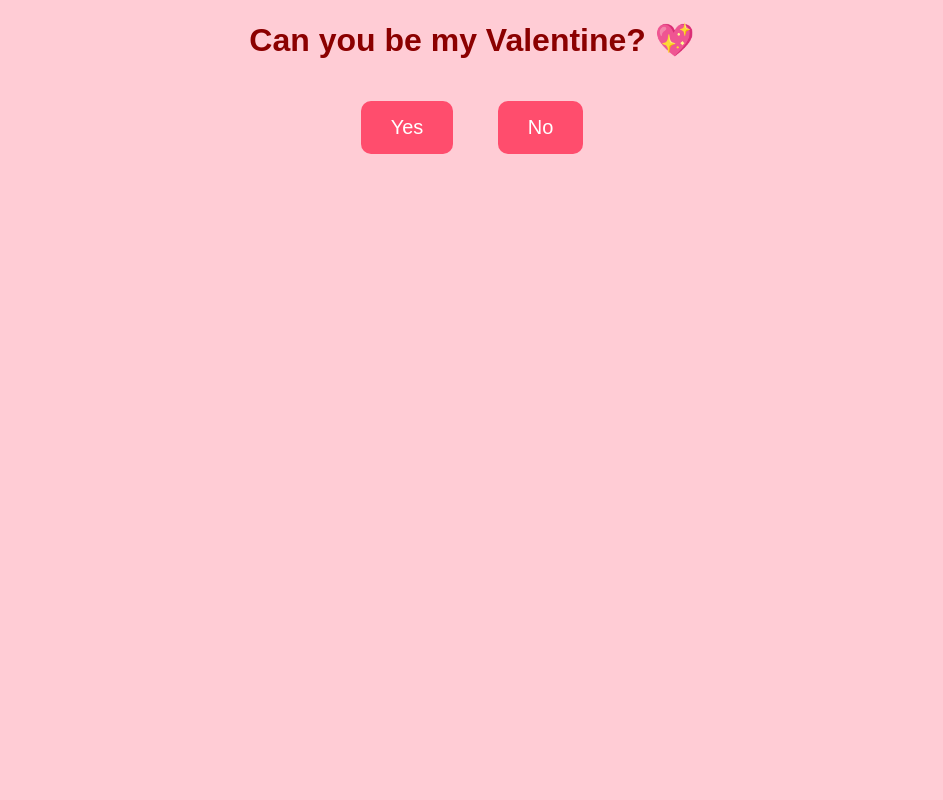
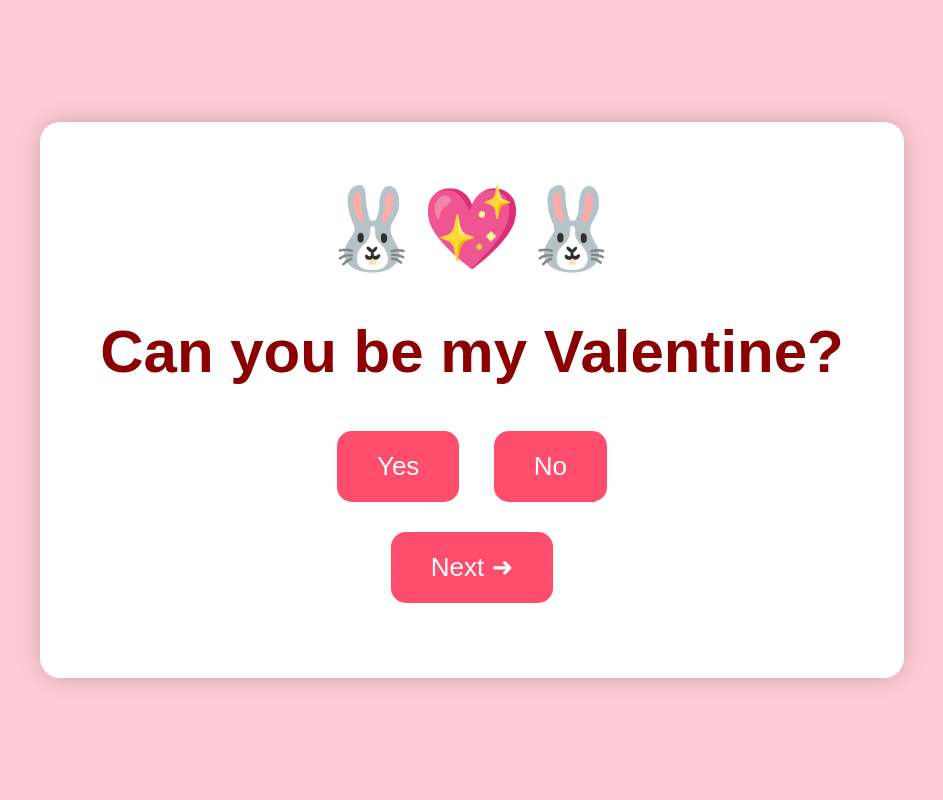
Before and after one commit to abijith2109/Surprise-for-you-, a Flask app: page / in a window 1280 px wide. Shown: the whole page, without its empty margins (168-1111 px from the left). Run offline with Flask 3, Linux system fonts and the light colour scheme.

Commit message:
Update question.html

```diff
--- a/templates/question.html
+++ b/templates/question.html
@@ -4,32 +4,67 @@
     <title>Be My Valentine</title>
     <style>
         body {
-            text-align:center;
-            font-family:Arial;
             background:#ffccd5;
             color:#8b0000;
+            font-family:Arial, sans-serif;
+            display:flex;
+            justify-content:center;
+            align-items:center;
+            height:100vh;
+            margin:0;
+            text-align:center;
         }
+
+        .container {
+            background:white;
+            padding:60px;
+            border-radius:20px;
+            box-shadow:0 0 25px rgba(0,0,0,0.2);
+        }
+
+        h1 {
+            font-size:60px;
+            margin-bottom:30px;
+        }
+
+        .bunny {
+            font-size:80px;
+            margin-bottom:20px;
+        }
+
         button {
-            padding:15px 30px;
-            font-size:20px;
-            margin:20px;
+            padding:20px 40px;
+            font-size:26px;
+            margin:15px;
             background:#ff4d6d;
             color:white;
             border:none;
-            border-radius:10px;
+            border-radius:15px;
             cursor:pointer;
+        }
+
+        button:hover {
+            background:#e63956;
         }
     </style>
 </head>
 <body>
-    <h1>Can you be my Valentine? 💖</h1>
+
+<div class="container">
+    <div class="bunny">🐰💖🐰</div>
+    <h1>Can you be my Valentine?</h1>
+
     <button onclick="location.href='/yes'">Yes</button>
     <button onclick="moveNo()">No</button>
+    <br>
+    <button onclick="location.href='/yes'">Next ➜</button>
+</div>
 
-    <script>
-        function moveNo(){
-            alert("No option is not allowed 😜");
-        }
-    </script>
+<script>
+    function moveNo(){
+        alert("No option is not allowed 😜");
+    }
+</script>
+
 </body>
 </html>
```
